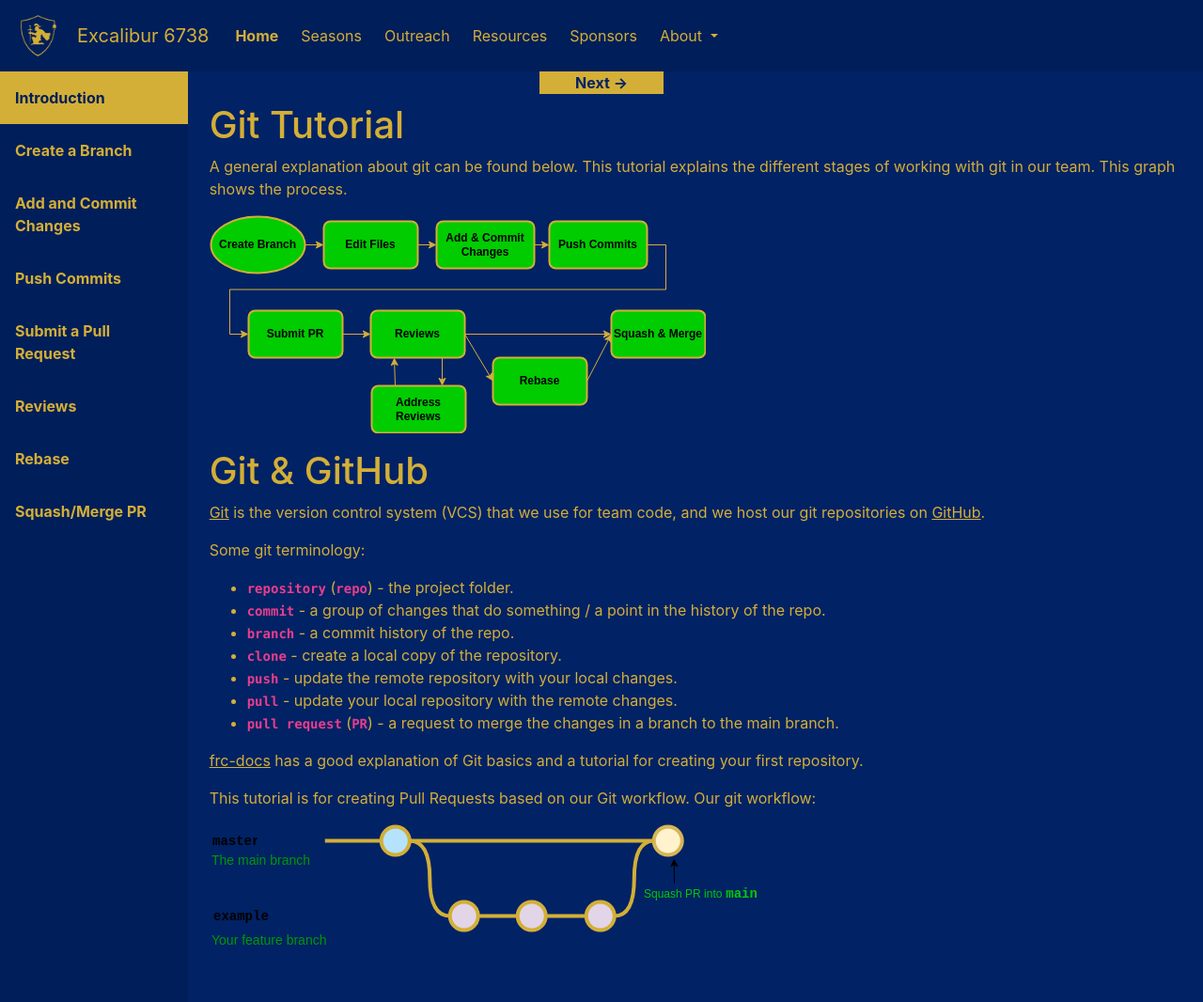
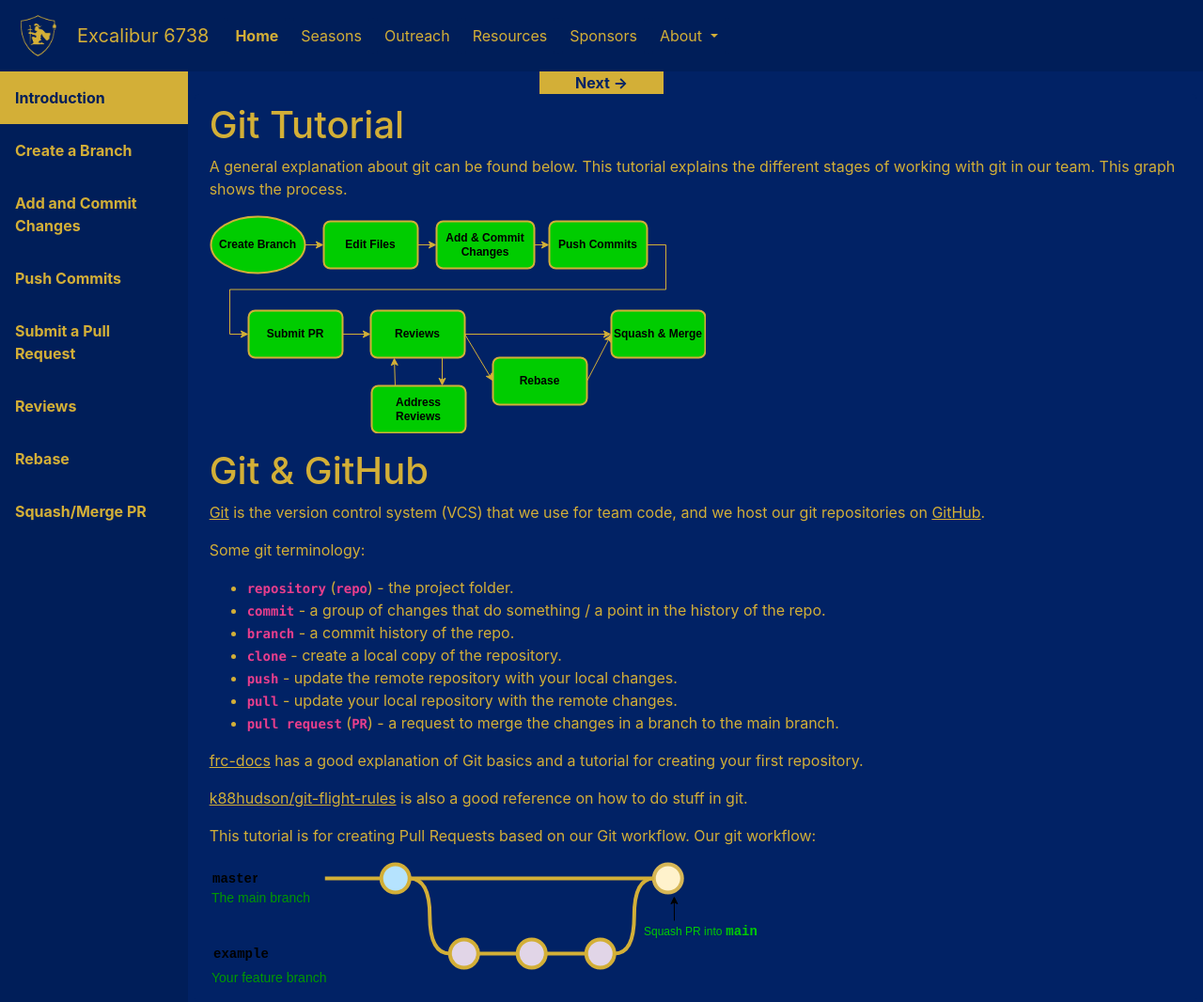
Before and after one commit to YehudaRothstein/excaliburfrc.github.io, a Jekyll site: the page built from tutorials/git/index.md, in a window 1280 px wide and 1066 px high. Shown: the whole window at 94% size. Built offline with Jekyll 4.4.1, drawn with Linux system fonts in a browser that asks for light colours; nearby versions of some CDN libraries; our own code applies the rules of GitHub Pages for plain Markdown files.

Commit message:
add link to git flight rules

```diff
--- a/tutorials/git/index.md
+++ b/tutorials/git/index.md
@@ -24,6 +24,9 @@ Some git terminology:
 [frc-docs](https://docs.wpilib.org/en/stable/docs/software/basic-programming/git-getting-started.html)
 has a good explanation of Git basics and a tutorial for creating your first repository.
 
+[k88hudson/git-flight-rules](https://github.com/k88hudson/git-flight-rules/blob/master/README.md) is
+also a good reference on how to do stuff in git.
+
 This tutorial is for creating Pull Requests based on our Git workflow.
 Our git workflow:
 
```
